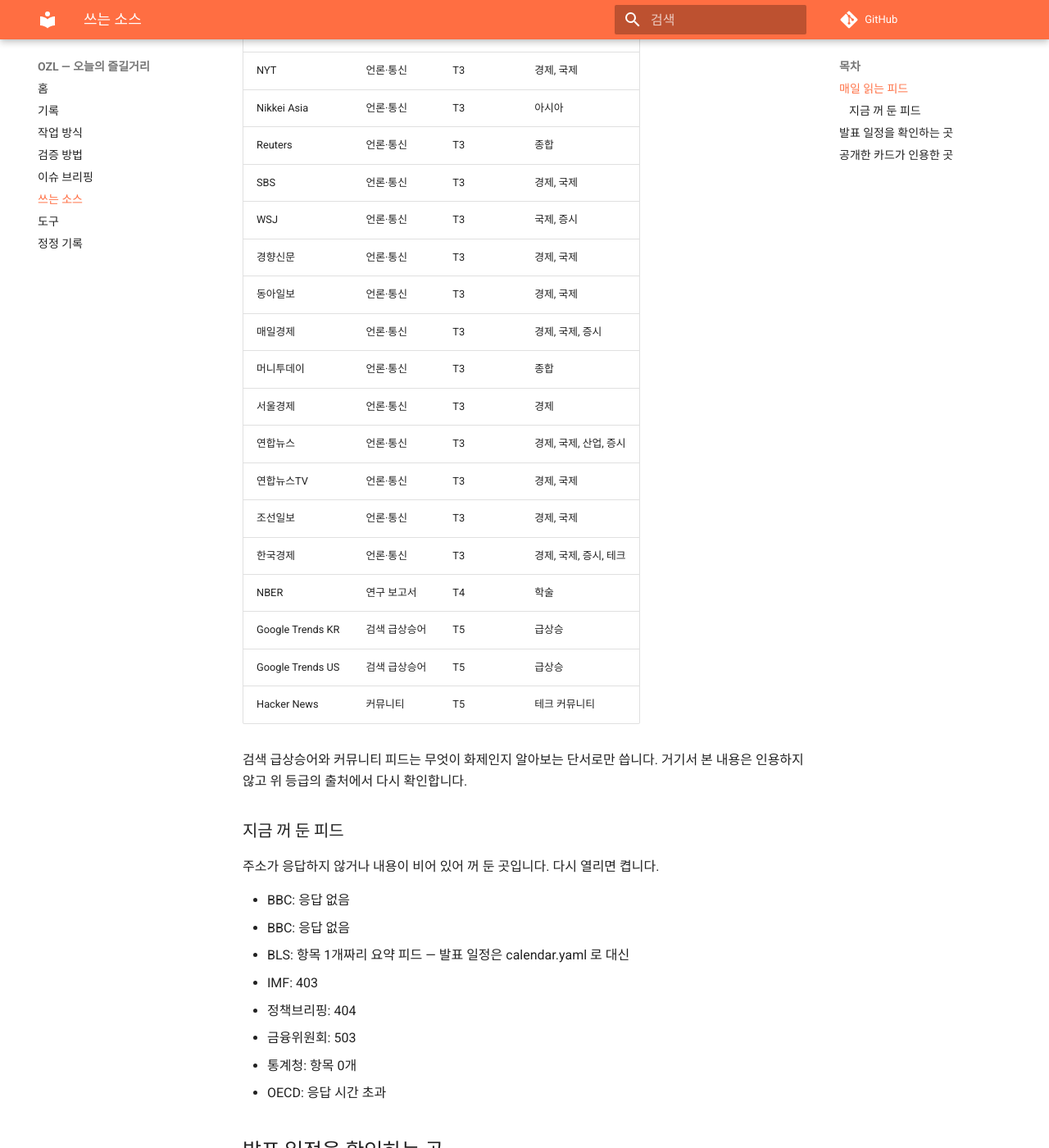
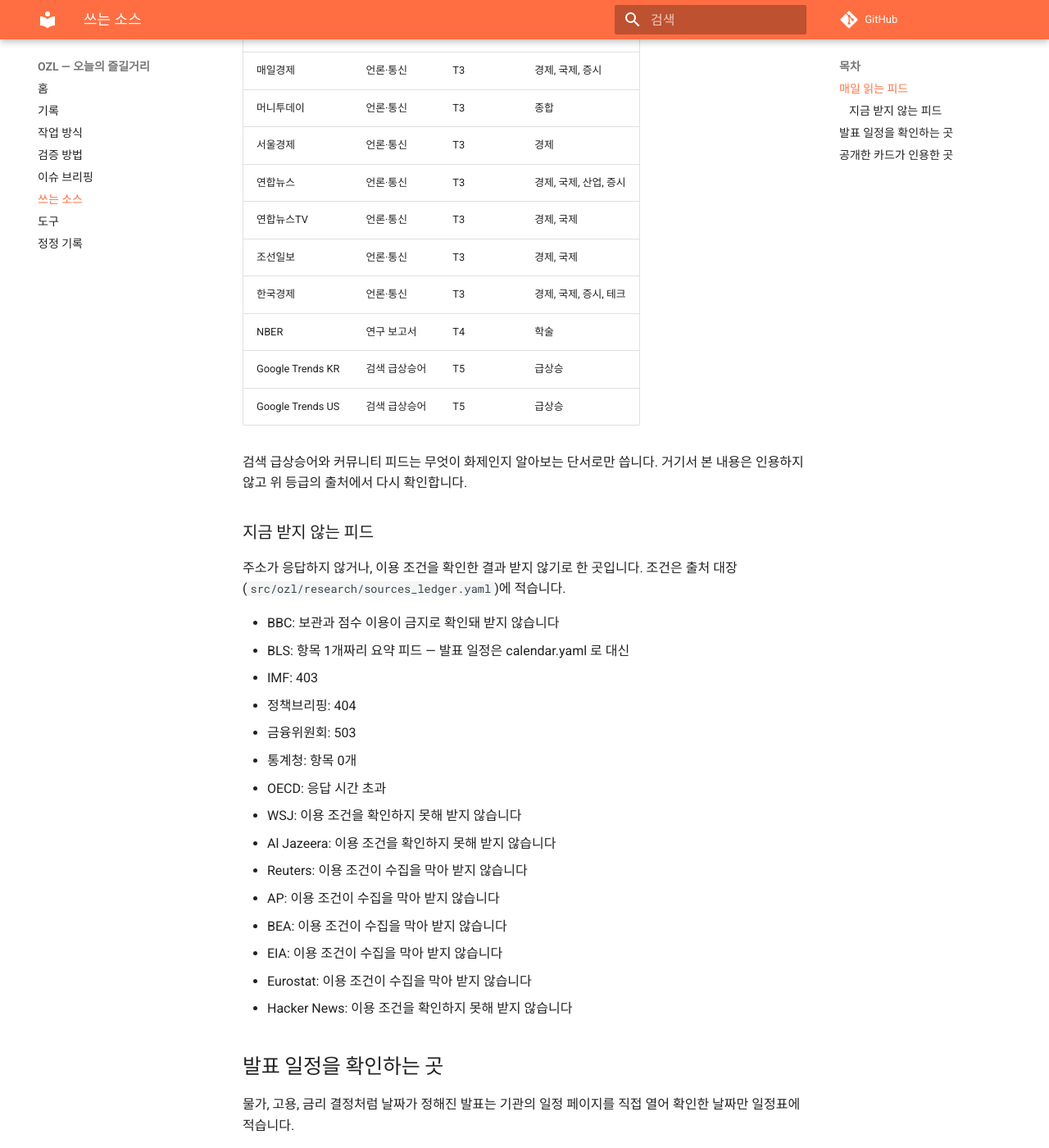
Before and after one commit to johyunbin/ozl, an MkDocs documentation site: the page built from docs/sources.md, in a window 1280 px wide and 1400 px high, scrolled down 982 px. Shown: the whole window at 82% size. Built offline with MkDocs 1.6.1 and Material for MkDocs 9.7.7, drawn with Linux system fonts in a browser that asks for light colours; comment, search, counter and statistics services are not loaded; some of the changed text lies outside the part shown.

Commit message:
출처 문서: 실제로 받는 피드만 적고, 받지 않는 곳은 까닭과 함께 적음
- build_sources.py 가 출처 대장을 읽어 수집이 허용인 피드만 "매일 읽는 피드"에 싣는다
- 대장이 막은 곳과 꺼 둔 곳은 "지금 받지 않는 피드"에 까닭과 함께 싣는다
- BBC 두 피드를 껐다(보관과 점수 이용 금지)

Co-Authored-By: Claude Fable 5.2 <noreply@anthropic.com>

```diff
--- a/docs/sources.md
+++ b/docs/sources.md
@@ -4,29 +4,22 @@
 
 ## 매일 읽는 피드
 
-피드 53개, 매체와 기관 32곳입니다. 등급은 [검증 방법](methodology.md)의 출처 등급입니다.
+피드 44개, 매체와 기관 24곳입니다. 등급은 [검증 방법](methodology.md)의 출처 등급입니다.
 
 | 매체·기관 | 종류 | 등급 | 읽는 면 |
 |---|---|---|---|
-| BEA | 기관 원문 | T1 | 미국 통계 |
 | ECB | 기관 원문 | T1 | 유럽 통화 |
-| EIA | 기관 원문 | T1 | 에너지 |
-| Eurostat | 기관 원문 | T1 | 유럽 통계 |
 | Federal Reserve | 기관 원문 | T1 | 미국 통화 |
 | US Census | 기관 원문 | T1 | 미국 통계 |
 | 기획재정부 | 기관 원문 | T1 | 한국 정책 |
 | 한국은행 | 기관 원문 | T1 | 한국 통화 |
-| AP | 언론·통신 | T3 | 종합 |
-| Al Jazeera | 언론·통신 | T3 | 국제 |
 | Bloomberg | 언론·통신 | T3 | 증시, 경제, 테크 |
 | CNBC | 언론·통신 | T3 | 종합, 경제 |
 | FT | 언론·통신 | T3 | 종합, 국제 |
 | Guardian | 언론·통신 | T3 | 경제, 국제 |
 | NYT | 언론·통신 | T3 | 경제, 국제 |
 | Nikkei Asia | 언론·통신 | T3 | 아시아 |
-| Reuters | 언론·통신 | T3 | 종합 |
 | SBS | 언론·통신 | T3 | 경제, 국제 |
-| WSJ | 언론·통신 | T3 | 국제, 증시 |
 | 경향신문 | 언론·통신 | T3 | 경제, 국제 |
 | 동아일보 | 언론·통신 | T3 | 경제, 국제 |
 | 매일경제 | 언론·통신 | T3 | 경제, 국제, 증시 |
@@ -39,22 +32,28 @@
 | NBER | 연구 보고서 | T4 | 학술 |
 | Google Trends KR | 검색 급상승어 | T5 | 급상승 |
 | Google Trends US | 검색 급상승어 | T5 | 급상승 |
-| Hacker News | 커뮤니티 | T5 | 테크 커뮤니티 |
 
 검색 급상승어와 커뮤니티 피드는 무엇이 화제인지 알아보는 단서로만 씁니다. 거기서 본 내용은 인용하지 않고 위 등급의 출처에서 다시 확인합니다.
 
-### 지금 꺼 둔 피드
+### 지금 받지 않는 피드
 
-주소가 응답하지 않거나 내용이 비어 있어 꺼 둔 곳입니다. 다시 열리면 켭니다.
+주소가 응답하지 않거나, 이용 조건을 확인한 결과 받지 않기로 한 곳입니다. 조건은 출처 대장(`src/ozl/research/sources_ledger.yaml`)에 적습니다.
 
-- BBC: 응답 없음
-- BBC: 응답 없음
+- BBC: 보관과 점수 이용이 금지로 확인돼 받지 않습니다
 - BLS: 항목 1개짜리 요약 피드 — 발표 일정은 calendar.yaml 로 대신
 - IMF: 403
 - 정책브리핑: 404
 - 금융위원회: 503
 - 통계청: 항목 0개
 - OECD: 응답 시간 초과
+- WSJ: 이용 조건을 확인하지 못해 받지 않습니다
+- Al Jazeera: 이용 조건을 확인하지 못해 받지 않습니다
+- Reuters: 이용 조건이 수집을 막아 받지 않습니다
+- AP: 이용 조건이 수집을 막아 받지 않습니다
+- BEA: 이용 조건이 수집을 막아 받지 않습니다
+- EIA: 이용 조건이 수집을 막아 받지 않습니다
+- Eurostat: 이용 조건이 수집을 막아 받지 않습니다
+- Hacker News: 이용 조건을 확인하지 못해 받지 않습니다
 
 ## 발표 일정을 확인하는 곳
 
--- a/src/ozl/research/feeds.yaml
+++ b/src/ozl/research/feeds.yaml
@@ -33,8 +33,8 @@ feeds:
   - {id: yonhaptv_international, outlet: 연합뉴스TV, url: "https://www.yonhapnewstv.co.kr/category/news/international/feed/", tier: T3, lang: ko, kind: news, section: 국제}
   # ── 해외 언론 (T3)
   # BBC 두 피드는 껐다(2026-11-14). 출처 대장에서 보관과 점수 이용이 금지로 확인됐다(bbc.com robots 의 안내). 받아도 보관할 수 없다.
-  - {id: bbc_business, enabled: false, outlet: BBC, url: "https://feeds.bbci.co.uk/news/business/rss.xml", tier: T3, lang: en, kind: news, section: 경제}
-  - {id: bbc_world, enabled: false, outlet: BBC, url: "https://feeds.bbci.co.uk/news/world/rss.xml", tier: T3, lang: en, kind: news, section: 국제}
+  - {id: bbc_business, enabled: false, note: "보관과 점수 이용이 금지로 확인돼 받지 않습니다", outlet: BBC, url: "https://feeds.bbci.co.uk/news/business/rss.xml", tier: T3, lang: en, kind: news, section: 경제}
+  - {id: bbc_world, enabled: false, note: "보관과 점수 이용이 금지로 확인돼 받지 않습니다", outlet: BBC, url: "https://feeds.bbci.co.uk/news/world/rss.xml", tier: T3, lang: en, kind: news, section: 국제}
   - {id: guardian_business, outlet: Guardian, url: "https://www.theguardian.com/business/rss", tier: T3, lang: en, kind: news, section: 경제}
   - {id: guardian_world, outlet: Guardian, url: "https://www.theguardian.com/world/rss", tier: T3, lang: en, kind: news, section: 국제}
   - {id: nyt_business, outlet: NYT, url: "https://rss.nytimes.com/services/xml/rss/nyt/Business.xml", tier: T3, lang: en, kind: news, section: 경제}
```
Also changed, not shown: 1 other file.
